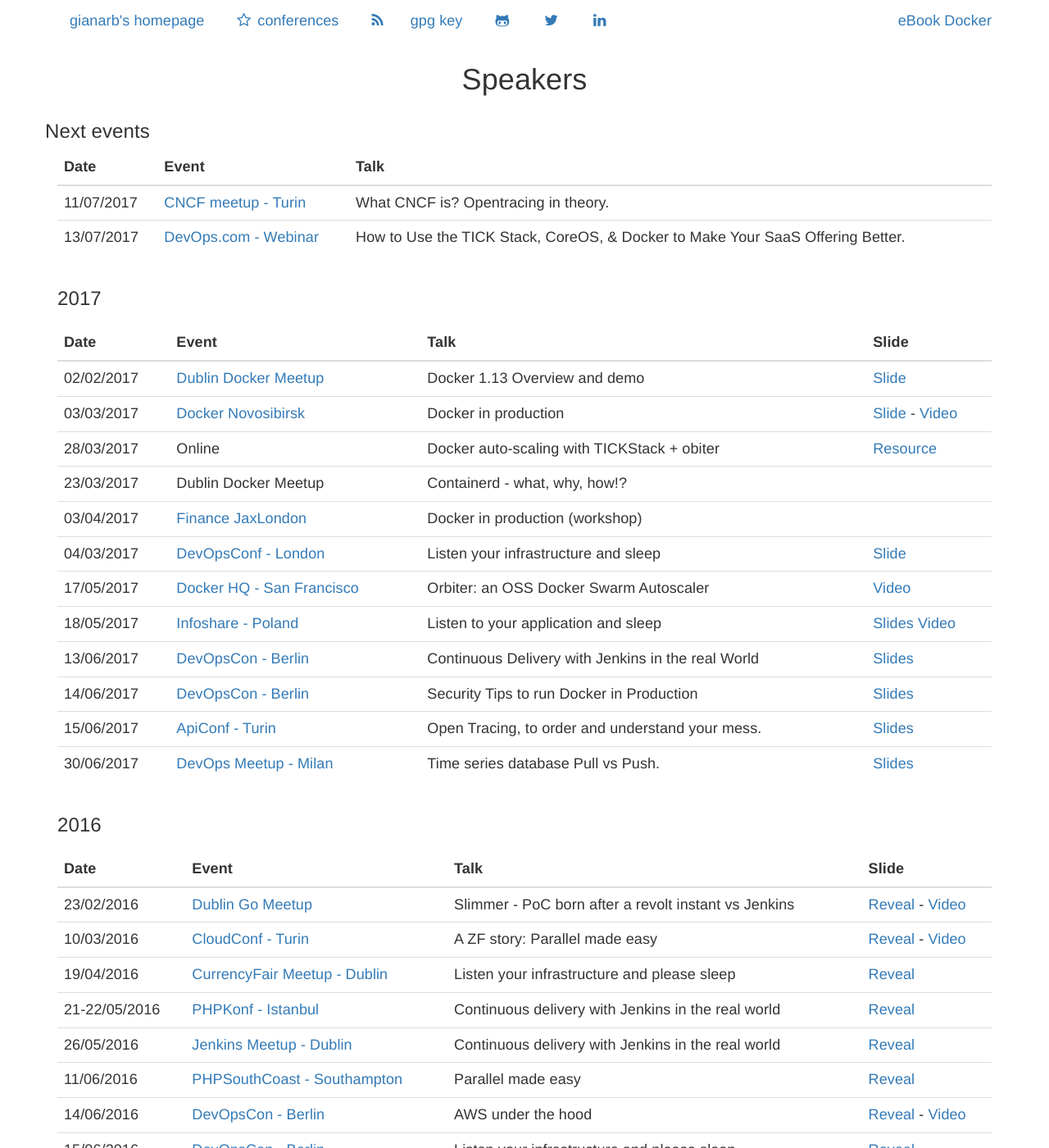
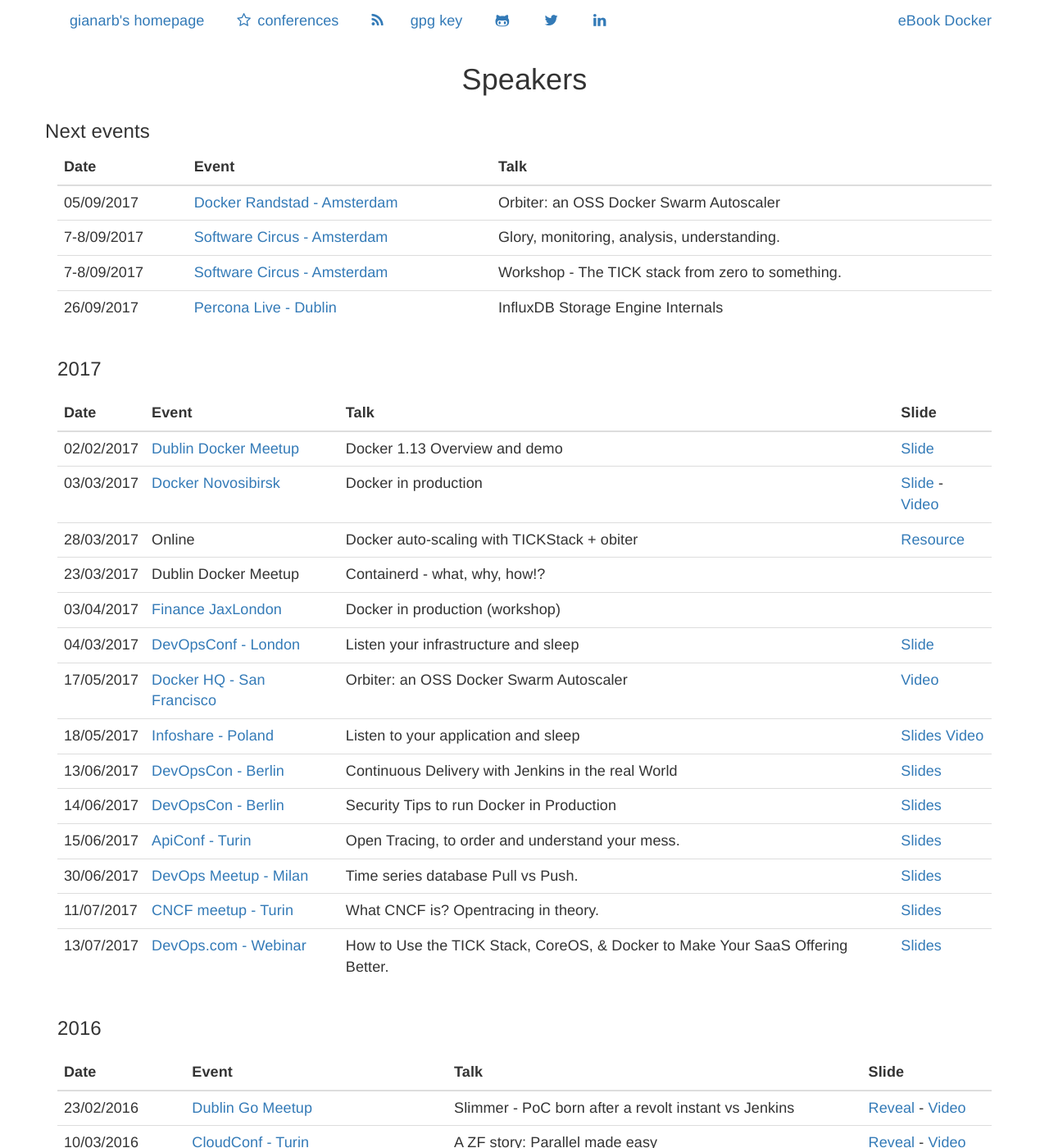
Before and after one commit to gianarb/gianarb.github.com, a Jekyll site: the page built from conferences.html, in a window 1280 px wide and 1400 px high. Shown: the whole window at 82% size. Built offline with Jekyll 4.4.1, drawn with Linux system fonts in a browser that asks for light colours; nearby versions of some CDN libraries.

Commit message:
Update next events

```diff
--- a/_includes/next-events.html
+++ b/_includes/next-events.html
@@ -12,18 +12,32 @@
           </thead>
           <tbody>
             <tr>
-              <td>11/07/2017</td>
-              <td><a href="https://www.meetup.com/CNCF-Italy/events/241118593/" target="_blank">
-                CNCF meetup - Turin
+              <td>05/09/2017</td>
+              <td><a href="https://www.meetup.com/Docker-Randstad/events/242529039/" target="_blank">
+                      Docker Randstad - Amsterdam
               </a></td>
-              <td>What CNCF is? Opentracing in theory.</td>
+              <td>Orbiter: an OSS Docker Swarm Autoscaler</td>
             </tr>
             <tr>
-              <td>13/07/2017</td>
-              <td><a href="http://webinars.devops.com/how-to-use-the-tick-stack-coreos-docker-to-make-your-saas-offering-better" target="_blank">
-                DevOps.com  - Webinar
+              <td>7-8/09/2017</td>
+              <td><a href="http://cloudbusting.softwarecircus.io/bigtop" target="_blank">
+                      Software Circus - Amsterdam
               </a></td>
-              <td>How to Use the TICK Stack, CoreOS, & Docker to Make Your SaaS Offering Better.</td>
+              <td>Glory, monitoring, analysis, understanding.</td>
+            </tr>
+            <tr>
+              <td>7-8/09/2017</td>
+              <td><a href="http://cloudbusting.softwarecircus.io/bigtop" target="_blank">
+                      Software Circus - Amsterdam
+              </a></td>
+              <td>Workshop - The TICK stack from zero to something.</td>
+            </tr>
+            <tr>
+              <td>26/09/2017</td>
+              <td><a href="https://www.percona.com/live/e17/sessions/influxdb-storage-engine-internals" target="_blank">
+                      Percona Live - Dublin
+              </a></td>
+              <td>InfluxDB Storage Engine Internals</td>
             </tr>
           </tbody>
         </table>
--- a/conferences.html
+++ b/conferences.html
@@ -120,6 +120,22 @@
               </a></td>
               <td>Time series database Pull vs Push.</td>
               <td><a href="https://www.slideshare.net/GianlucaArbezzano/monitoring-pull-vs-push-influxdb-and-prometheus" target="_blank">Slides</a></td>
+            </tr>
+            <tr>
+              <td>11/07/2017</td>
+              <td><a href="https://www.meetup.com/CNCF-Italy/events/241118593/" target="_blank">
+                CNCF meetup - Turin
+              </a></td>
+              <td>What CNCF is? Opentracing in theory.</td>
+              <td><a target="_blank" href="https://www.slideshare.net/GianlucaArbezzano/overview-and-opentracing-in-theory-by-gianluca-arbezzano">Slides</a></td>
+            </tr>
+            <tr>
+              <td>13/07/2017</td>
+              <td><a href="http://webinars.devops.com/how-to-use-the-tick-stack-coreos-docker-to-make-your-saas-offering-better" target="_blank">
+                DevOps.com  - Webinar
+              </a></td>
+              <td>How to Use the TICK Stack, CoreOS, & Docker to Make Your SaaS Offering Better.</td>
+              <td><a href="https://www.slideshare.net/dms2032/how-to-use-the-tick-stack-coreos-docker-to-make-your-saas-offering-better?qid=7e64869d-4cc0-402a-85f1-ae3b5baf68ec&v=&b=&from_search=3" target="_blank">Slides</a></td>
             </tr>
           </tbody>
       </table>
```
